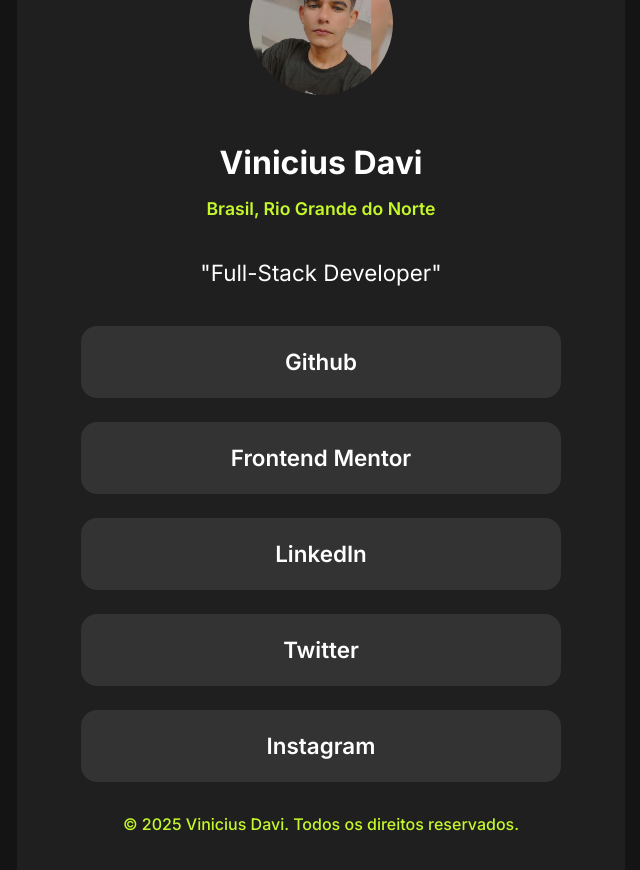
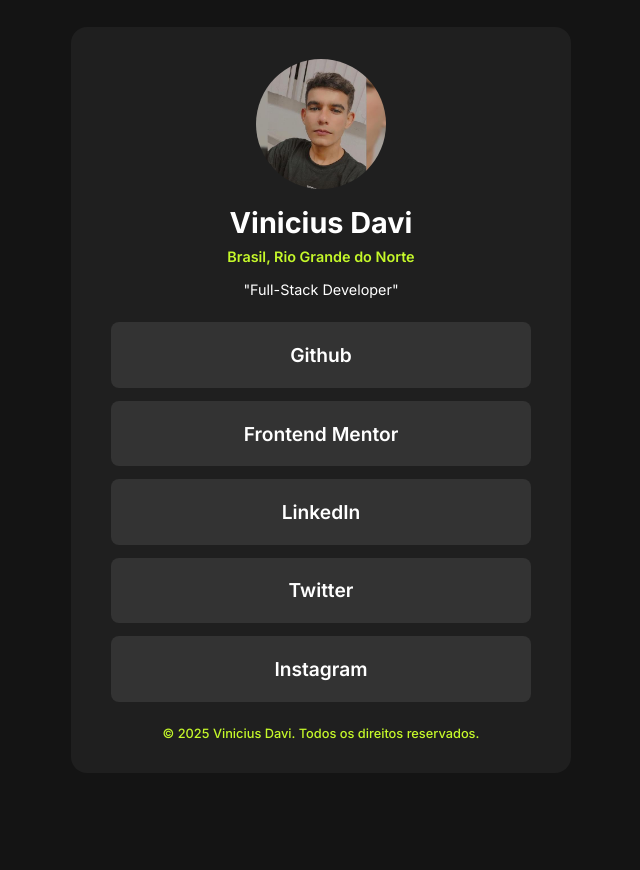
Before and after one commit to ViniciusProgrammer/social-links, a plain HTML site: page index.html in a window 1280 px wide. Shown: the whole page, without its empty margins (319-959 px from the left). After the commit the page ends 800 px from the top, so only its background shows below. Drawn offline with Linux system fonts and the light colour scheme.

Commit message:
feat: responsividade para varios tipos de telas

```diff
--- a/style.css
+++ b/style.css
@@ -3,7 +3,6 @@
 @import url('https://fonts.googleapis.com/css2?family=Inter:ital,opsz,wght@0,14..32,100..900;1,14..32,100..900&display=swap');
 
 :root {
-    /* cores */
     --Green: hsl(75, 94%, 57%);
     --White: hsl(0, 0%, 100%);
     --Grey: hsl(0, 0%, 20%);
@@ -14,9 +13,8 @@
 * {
     box-sizing: border-box;
     outline: none;
-
-    margin: 0px;
-    padding: 0px;
+    margin: 0;
+    padding: 0;
 }
 
 body {
@@ -24,11 +22,9 @@ body {
     justify-content: center;
     align-items: center;
     font-family: "Inter", sans-serif;
-
-    height: 100vh;
-    min-width:37.0rem;
-
+    min-height: 100vh;
     background-color: var(--Black);
+    padding: 1rem;
 }
 
 main {
@@ -36,68 +32,70 @@ main {
     flex-direction: column;
     justify-content: center;
     align-items: center;
-
-    width: 38rem;
-    height: 61rem;
-    padding: 4rem;
+    width: 90%;
+    max-height: 95vh;
+    padding: 1.5rem;
     border-radius: 1rem;
-
     background-color: var(--DarkGrey);
 }
 
-.profile header{
+.profile header {
     display: flex;
     flex-direction: column;
     justify-content: center;
     align-items: center;
+    width: 100%;
 }
 
 .profile header img {
-    width: 9rem;
+    width: 80px;
+    height: 80px;
     border-radius: 50%;
+    object-fit: cover;
 }
 
 .profile header > h1 {
-    font-size: 2rem;
+    font-size: 1.2rem;
     font-weight: 700;
-    margin-top: 3rem;
-
+    margin-top: 1rem;
     color: var(--White);
+    text-align: center;
 }
 
 .profile header h2 {
-    font-size: 1.1rem;
+    font-size: 0.9rem;
     font-weight: 600;
-    margin-top: 1rem;
+    margin-top: 0.5rem;
     color: var(--Green);
+    text-align: center;
 }
 
 .profile p {
-    margin-top: 2.5rem;
-    font-size: 1.4rem;
+    margin-top: 1rem;
+    font-size: 0.9rem;
     font-weight: normal;
-
     color: var(--White);
+    text-align: center;
 }
 
 .social-links {
     width: 100%;
-    margin-top: 2.5rem;
+    margin-top: 1.5rem;
+    padding: 0 0.5rem;
 }
 
 .social-links nav {
     display: flex;
     flex-direction: column;
-
-    gap: 1.5rem;
+    gap: 0.8rem;
 }
 
 .social-links ul {
     display: flex;
     flex-direction: column;
     list-style: none;
-
-    gap: 1.5rem;
+    gap: 0.8rem;
+    width: 100%;
 }
 
 .social-links a {
@@ -105,38 +103,111 @@ main {
     justify-content: center;
     align-items: center;
     text-decoration: none;
-
-
-    font-size: 1.4rem;
+    font-size: 0.9rem;
     font-weight: 600;
-
     width: 100%;
-    height: 4.5rem;
-    border-radius: 1rem;
-
+    padding: 0.8rem;
+    border-radius: 0.5rem;
     color: var(--White);
     background-color: var(--Grey);
+    transition: all 0.3s ease;
 }
 
 .social-links a:hover {
-    font-weight: 600;
-
     color: var(--DarkGrey);
     background-color: var(--Green);
+    transform: scale(1.02);
 }
 
 .dev {
     text-align: center;
-    font-size: 1rem;
+    font-size: 0.8rem;
     font-weight: 500;
     color: var(--Green);
-    margin-top: 1rem;
-    padding: 1rem 0;
+    margin-top: 1.5rem;
 }
 
-@media screen and (max-width: 440px) {
+/* Tablets (481px - 768px) */
+@media screen and (min-width: 481px) {
     main {
-        width: 33rem;
-        padding: 2.5rem;
+        padding: 2rem;
+        max-width: 400px;
+    }
+
+    .profile header img {
+        width: 100px;
+        height: 100px;
+    }
+
+    .profile header > h1 {
+        font-size: 1.4rem;
+    }
+
+    .social-links a {
+        padding: 1rem;
+        font-size: 1rem;
     }
 }
+
+/* Notebooks (769px - 1024px) */
+@media screen and (min-width: 769px) {
+    main {
+        max-width: 450px;
+    }
+
+    .profile header img {
+        width: 120px;
+        height: 120px;
+    }
+
+    .profile header > h1 {
+        font-size: 1.6rem;
+    }
+
+    .social-links a {
+        padding: 1.2rem;
+        font-size: 1.1rem;
+    }
+}
+
+/* Desktop (1025px - 1440px) */
+@media screen and (min-width: 1025px) {
+    main {
+        max-width: 500px;
+    }
+
+    .profile header img {
+        width: 130px;
+        height: 130px;
+    }
+
+    .profile header > h1 {
+        font-size: 1.8rem;
+    }
+
+    .social-links a {
+        padding: 1.3rem;
+        font-size: 1.2rem;
+    }
+}
+
+/* TV e Telas Grandes (> 1440px) */
+@media screen and (min-width: 1441px) {
+    main {
+        max-width: 600px;
+    }
+
+    .profile header img {
+        width: 150px;
+        height: 150px;
+    }
+
+    .profile header > h1 {
+        font-size: 2rem;
+    }
+
+    .social-links a {
+        padding: 1.5rem;
+        font-size: 1.3rem;
+    }
+}
```
